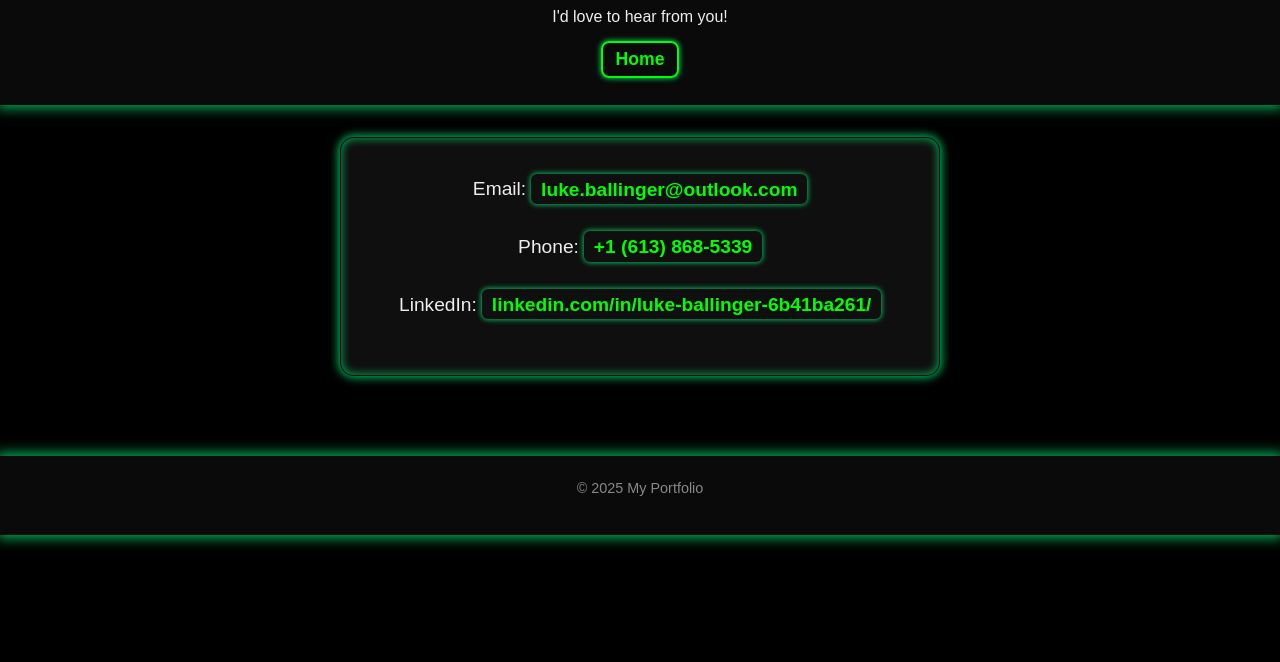
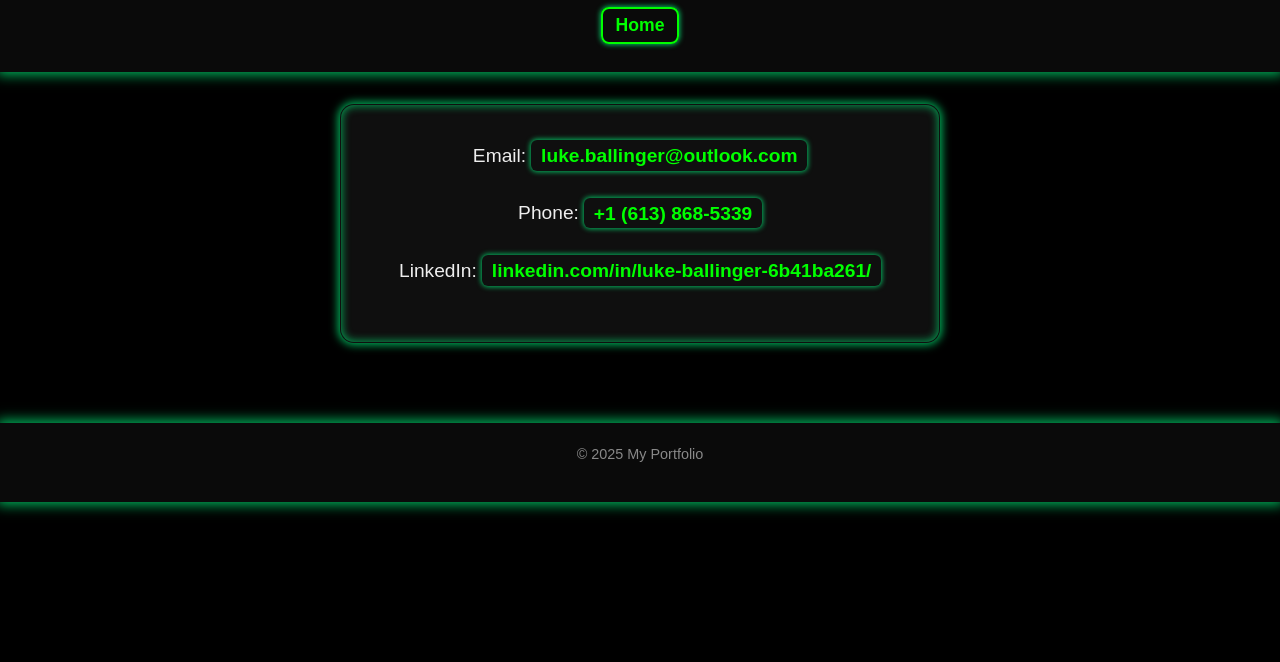
Before and after one commit to LukeBallinger0/portfolio, a plain HTML site: page contact.html in a window 1280 px wide. Shown: the part 138-800 px from the top of the page. Drawn offline with Linux system fonts and the light colour scheme.

Commit message:
Update contact.html

```diff
--- a/contact.html
+++ b/contact.html
@@ -123,7 +123,7 @@
 <body>
   <header>
     <h1 class="fade-in">Contact Me</h1>
-    <p class="fade-in delay">I'd love to hear from you!</p>
+    <p class="fade-in delay"></p>
     <nav>
       <a href="index.html" class="nav-link">Home</a>
     </nav>
```
